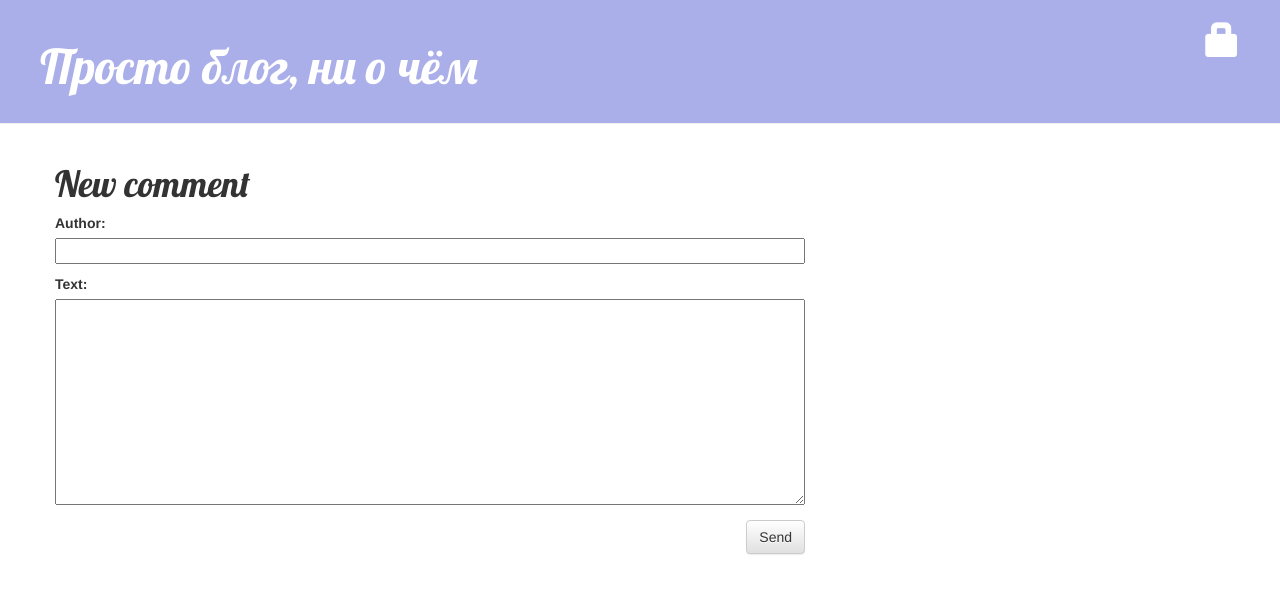
After one commit to Froggy-G/Django_blog, a Django app: page /post/1/comment/ in a window 1280 px wide. The commit adds this page. Shown: the top 594 px of the page. Run offline with Django 3.2, Linux system fonts and the light colour scheme; tables that the repository leaves empty hold one stand-in row (values such as "Sample post"); some libraries are stand-ins or nearby versions.

Commit message:
feat a simple comments ability

```diff
--- a/blog_app/admin.py
+++ b/blog_app/admin.py
@@ -1,4 +1,5 @@
 from django.contrib import admin
-from .models import Post
+from .models import Comment, Post
 
 admin.site.register(Post)
+admin.site.register(Comment)
--- a/blog_app/forms.py
+++ b/blog_app/forms.py
@@ -1,8 +1,14 @@
 from django import forms
-from .models import Post
+from .models import Post, Comment
 
 class PostForm(forms.ModelForm):
 
     class Meta:
         model = Post
         fields = ('title', 'text',)
+
+class CommentForm(forms.ModelForm):
+
+    class Meta:
+        model = Comment
+        fields = ('author', 'text',)
--- a/blog_app/models.py
+++ b/blog_app/models.py
@@ -17,3 +17,20 @@ class Post(models.Model):
 
     def __str__(self):
         return self.title
+
+    def approved_comments(self):
+        return self.comments.filter(approved_comment=True)
+
+class Comment(models.Model):
+    post = models.ForeignKey('blog_app.Post', on_delete=models.CASCADE, related_name='comments')
+    author = models.CharField(max_length=200)
+    text = models.TextField()
+    created_date = models.DateTimeField(default=timezone.now)
+    approved_comment = models.BooleanField(default=False)
+
+    def approve(self):
+        self.approved_comment = True
+        self.save()
+
+    def __str__(self):
+        return self.text
--- a/blog_app/static/css/blog.css
+++ b/blog_app/static/css/blog.css
@@ -44,3 +44,7 @@ h1, h2, h3, h4 {
 .post h1 a, .post h1 a:visited {
     color: #554141;
 }
+
+.comment {
+    margin: 20px 0px 20px 20px;
+}
--- /dev/null
+++ b/blog_app/templates/blog_app/add_comment_to_post.html
@@ -0,0 +1,9 @@
+{% extends 'blog_app/base.html' %}
+
+{% block content %}
+    <h1>New comment</h1>
+    <form method="POST" class="post-form">{% csrf_token %}
+        {{ form.as_p }}
+        <button type="submit" class="save btn btn-default">Send</button>
+    </form>
+{% endblock %}
--- a/blog_app/templates/blog_app/post_list.html
+++ b/blog_app/templates/blog_app/post_list.html
@@ -8,6 +8,8 @@
             <div class="date">
                 <p>Опубликовано: {{ post.published_date }}</p>
             </div>
+            <br>
+            <a href="{% url 'post_detail' pk=post.pk %}">Комментарии: {{ post.approved_comments.count }}</a>
         </div>
     {% endfor %}
 {% endblock %}
--- a/blog_app/urls.py
+++ b/blog_app/urls.py
@@ -9,4 +9,7 @@ urlpatterns = [
     path('drafts/', views.post_draft_list, name='post_draft_list'),
     path('post/<pk>/publish/', views.post_publish, name='post_publish'),
     path('post/<pk>/remove/', views.post_remove, name='post_remove'),
+    path('post/<int:pk>/comment/', views.add_comment_to_post, name='add_comment_to_post'),
+    path('comment/<int:pk>/approve/', views.comment_approve, name='comment_approve'),
+    path('comment/<int:pk>/remove/', views.comment_remove, name='comment_remove'),
 ]
--- a/blog_app/views.py
+++ b/blog_app/views.py
@@ -1,7 +1,7 @@
 from django.shortcuts import render, get_object_or_404
 from django.utils import timezone
-from .models import Post
-from .forms import PostForm
+from .models import Post, Comment
+from .forms import PostForm, CommentForm
 from django.shortcuts import redirect
 from django.contrib.auth.decorators import login_required
 
@@ -56,3 +56,28 @@ def post_remove(request, pk):
     post = get_object_or_404(Post, pk=pk)
     post.delete()
     return redirect('post_list')
+
+def add_comment_to_post(request, pk):
+    post = get_object_or_404(Post, pk=pk)
+    if request.method == "POST":
+        form = CommentForm(request.POST)
+        if form.is_valid():
+            comment = form.save(commit=False)
+            comment.post = post
+            comment.save()
+            return redirect('post_detail', pk=post.pk)
+    else:
+        form = CommentForm()
+    return render(request, 'blog_app/add_comment_to_post.html', {'form': form})
+
+@login_required
+def comment_approve(request, pk):
+    comment = get_object_or_404(Comment, pk=pk)
+    comment.approve()
+    return redirect('post_detail', pk=comment.post.pk)
+
+@login_required
+def comment_remove(request, pk):
+    comment = get_object_or_404(Comment, pk=pk)
+    comment.delete()
+    return redirect('post_detail', pk=comment.post.pk)
```
Also changed, not shown: blog_app/templates/blog_app/post_detail.html (+21 -0 lines), blog_app/migrations/0003_comment.py (added).
